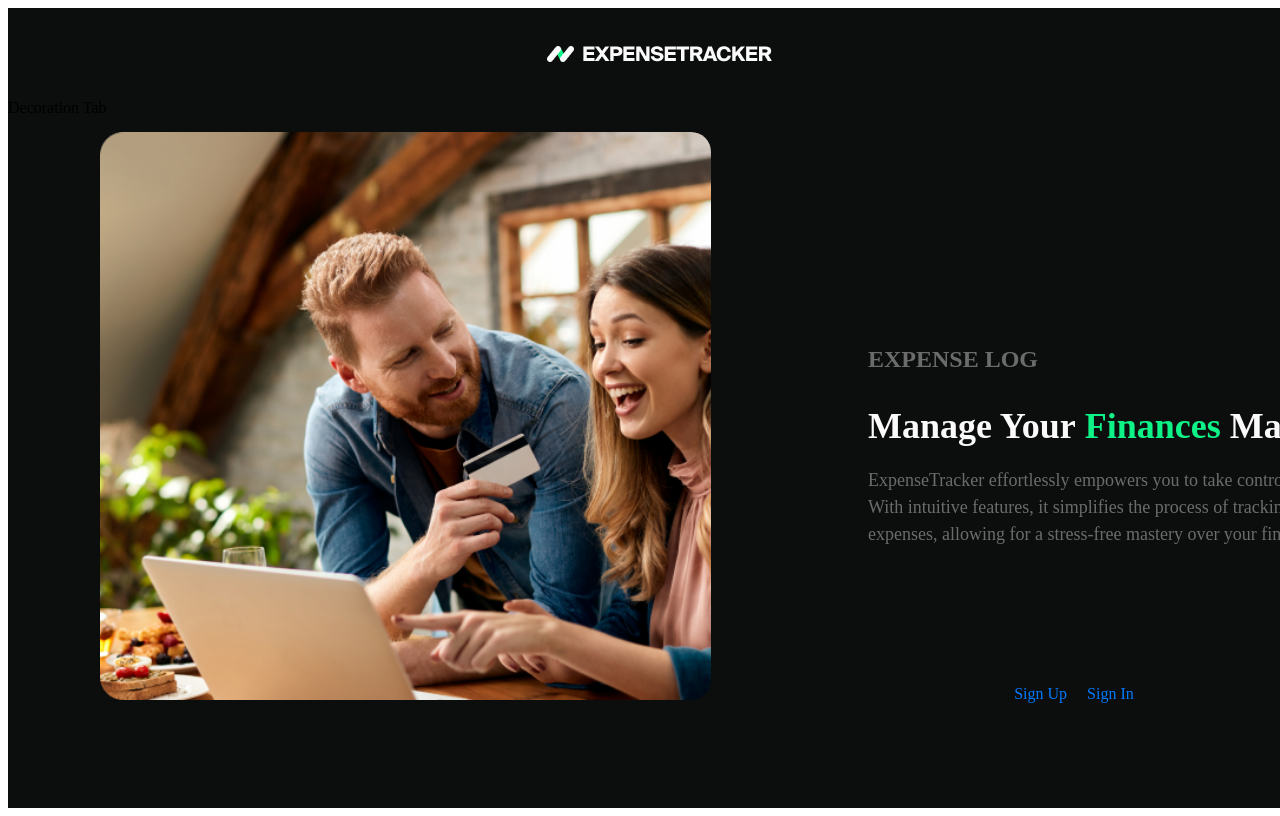
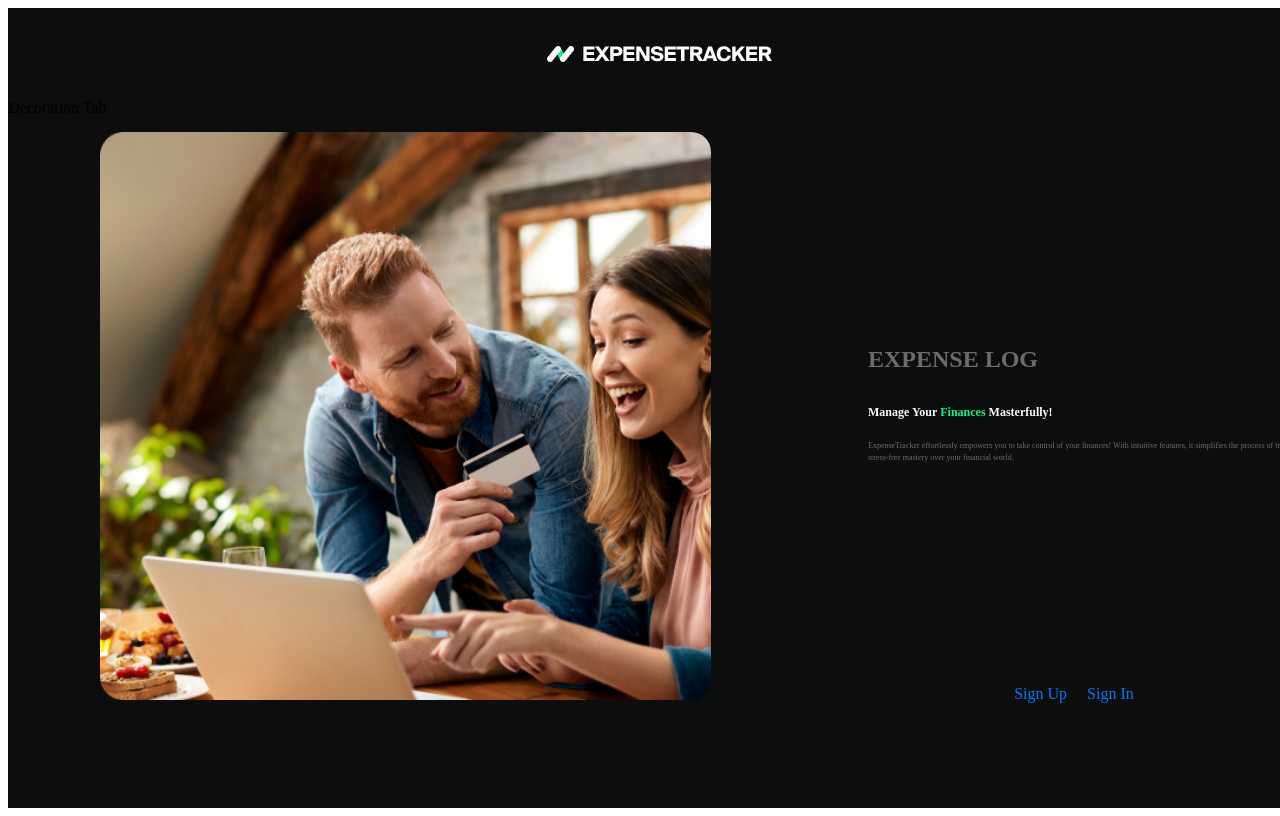
Before and after one commit to Reuelle/expense-tracker, a React (Create React App) app: page /expense-tracker/register in a window 1280 px wide. Both pictures are taken after a click on the element 660 px from the left and 53 px from the top of the page. Shown: the top 816 px of the page. Built offline with nearby package versions, Linux system fonts and the light colour scheme.

Commit message:
Update AuthNav.module.css

```diff
--- a/src/components/AuthNav/AuthNav.module.css
+++ b/src/components/AuthNav/AuthNav.module.css
@@ -33,7 +33,7 @@
 
 .header h1 {
   color: #FAFAFA; /* Text color for h1 */
-  font-size: 36px;
+  font-size: 12px;
   font-weight: 700;
   margin: 10px 0;
 }
@@ -44,7 +44,7 @@
 
 .header p {
    color: rgba(250, 250, 250, 0.4);/* Text color for paragraph */
-  font-size: 18px;
+  font-size: 8px;
   line-height: 1.5;
   margin-top: 20px;
 }
```
